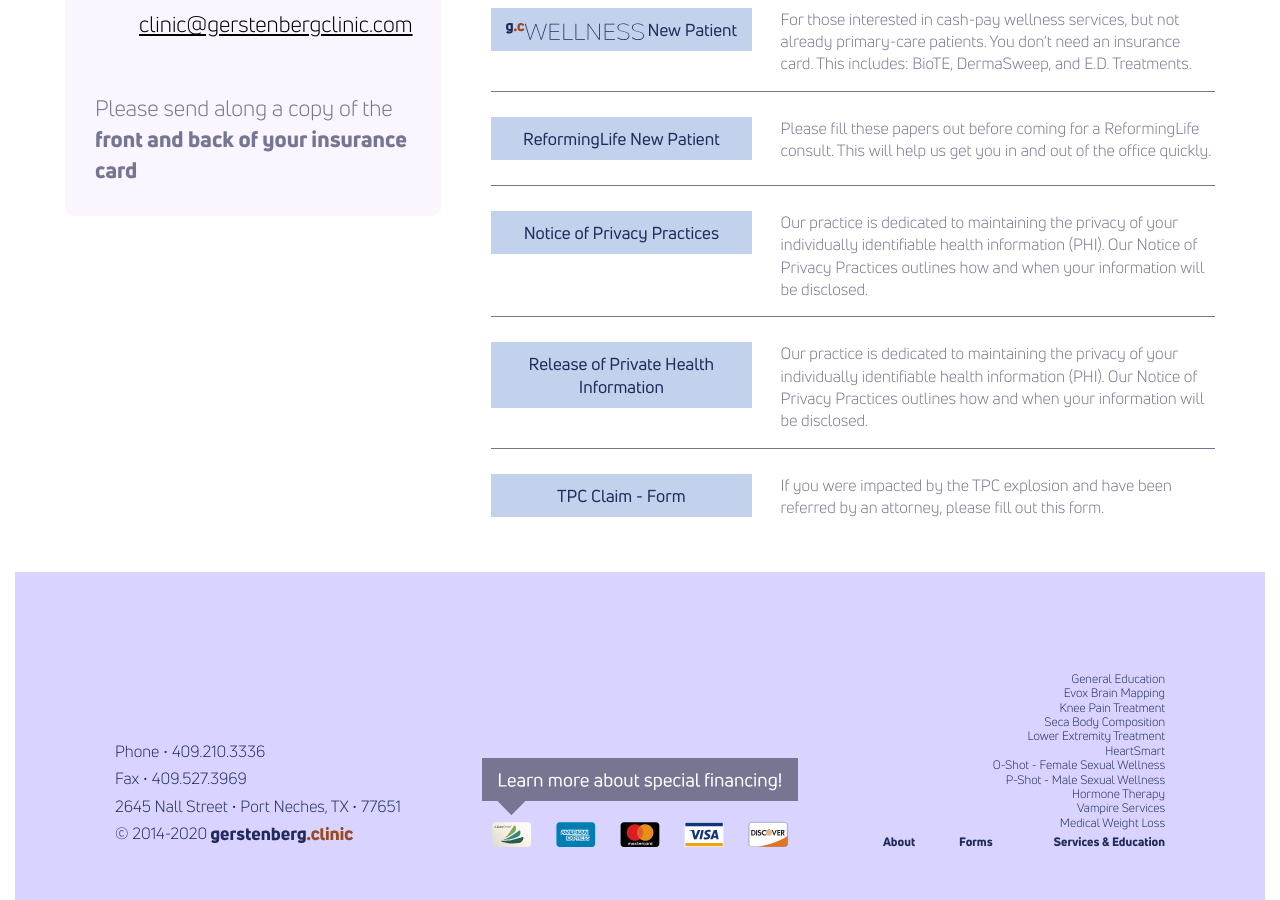
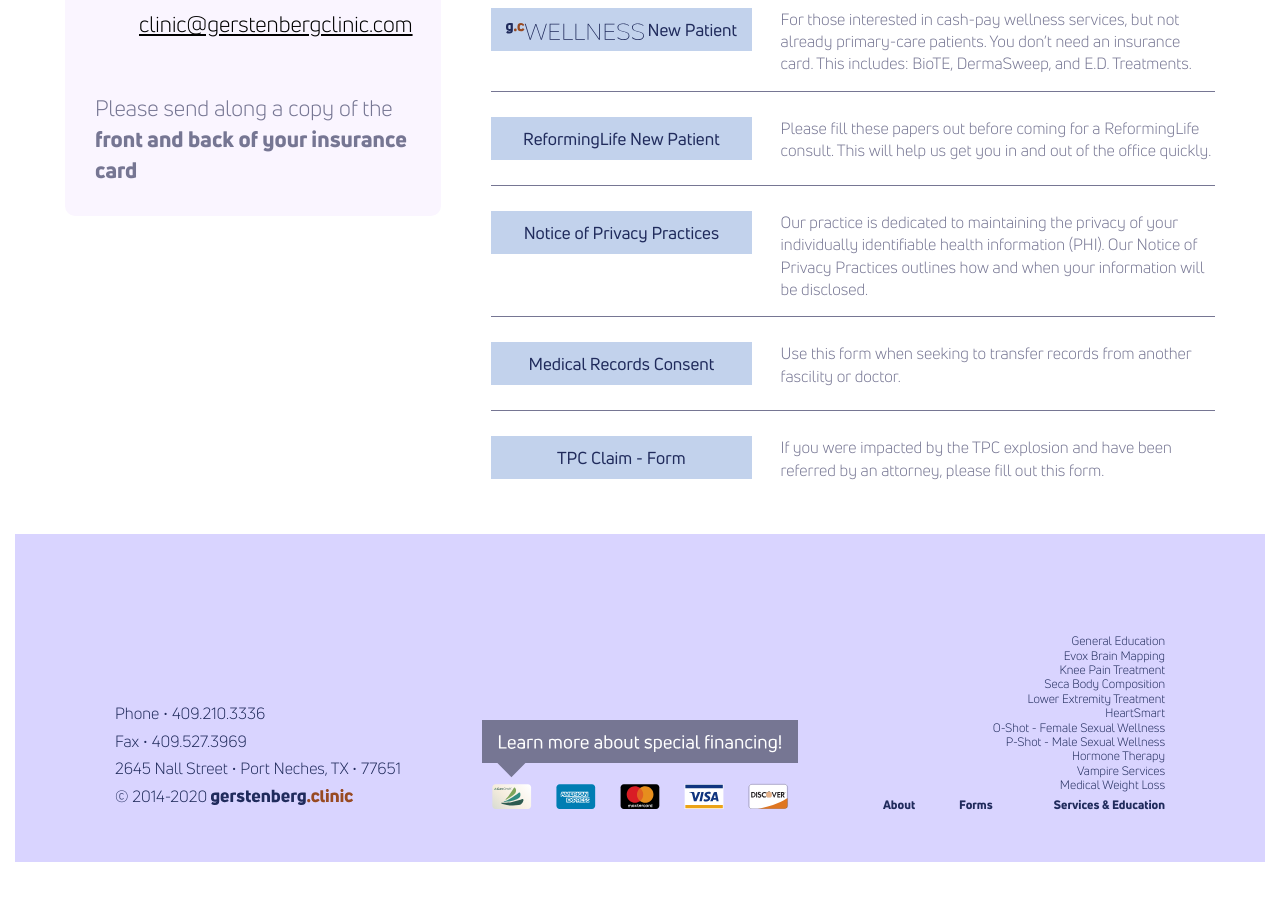
Before and after one commit to theneverwoods/gerstenberg.clinic, a Jekyll site: the page built from forms.html, in a window 1280 px wide and 900 px high, scrolled down 743 px. Built offline with Jekyll 4.4.1, drawn with Linux system fonts in a browser that asks for light colours; after the commit the page ends 1605 px from its top, so only the background shows below that.

Commit message:
Update forms.html

```diff
--- a/forms.html
+++ b/forms.html
@@ -84,11 +84,11 @@ stylesheet: forms
 
     <div class="links-row">
         <div>
-          <a href="{{ site.baseurl }}/pdf/NPP.pdf" target="_blank" class="btn">Release of Private Health Information</a>
+          <a href="{{ site.baseurl }}/pdf/records.pdf" target="_blank" class="btn">Medical Records Consent</a>
         </div>
       <div>
         <p>
-          Our practice is dedicated to maintaining the privacy of your individually identifiable health information (PHI). Our Notice of Privacy Practices outlines how and when your information will be disclosed.
+          Use this form when seeking to transfer records from another fascility or doctor.
         </p>
        </div>
     </div>
```
